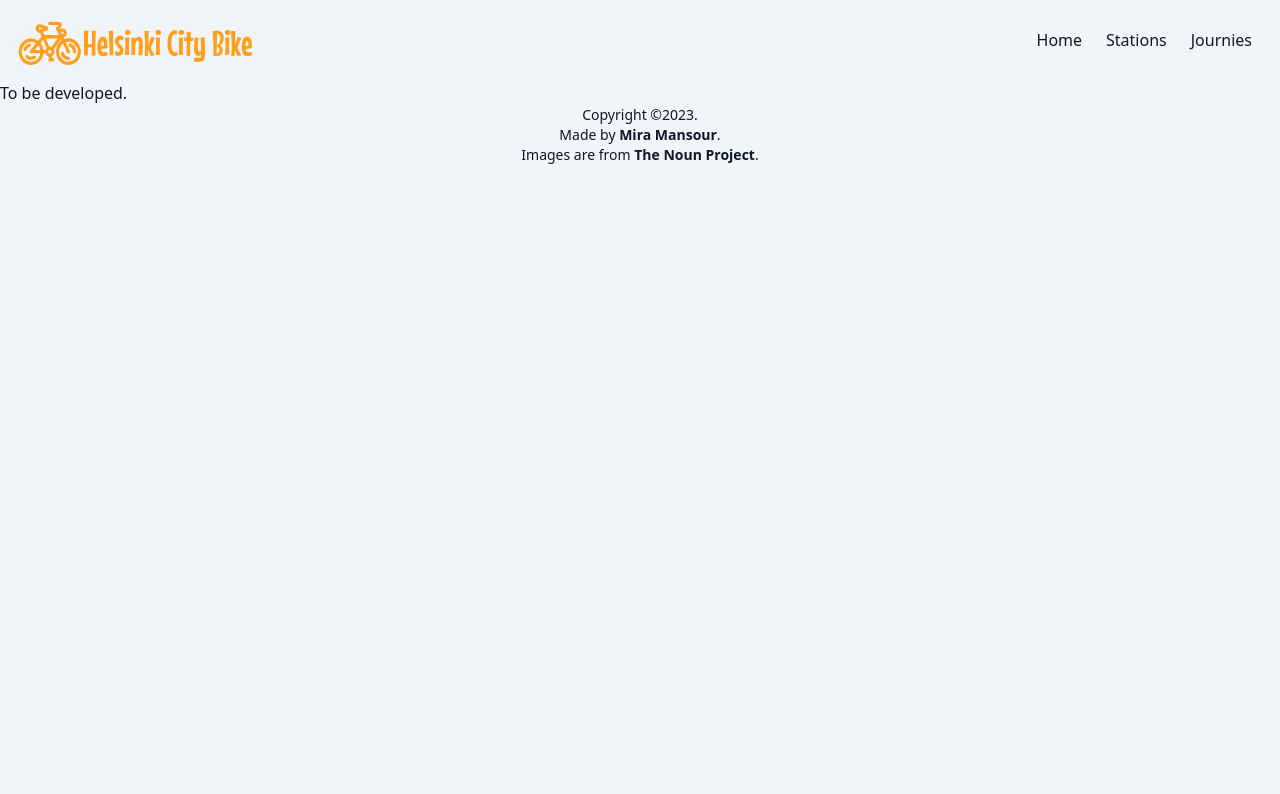
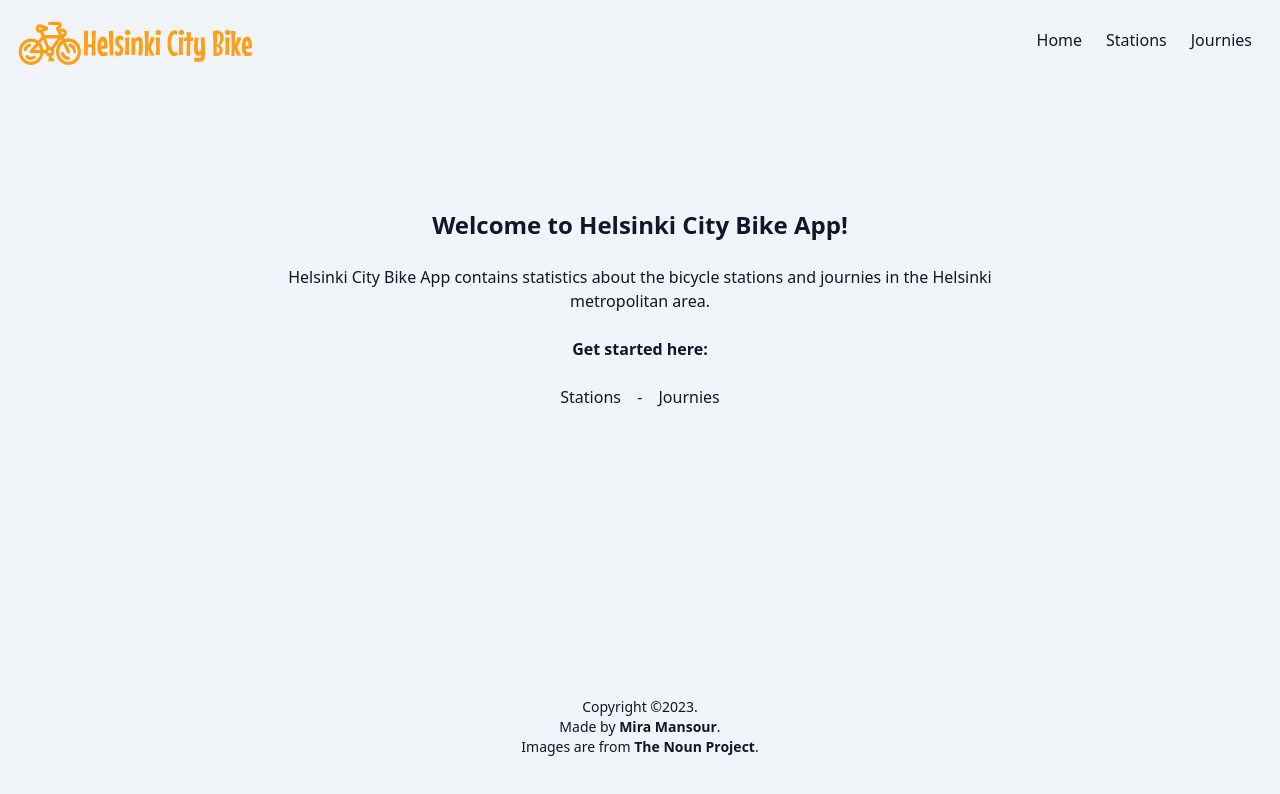
Before and after one commit to mimansour/Helsinki-City-Bike-App, a Next.js app: page / in a window 1280 px wide. Shown: the top 794 px of the page. Built offline with nearby package versions, Linux system fonts and the light colour scheme; a web font is replaced by a local one.

Commit message:
feat: add initial home page content

```diff
--- a/pages/index.tsx
+++ b/pages/index.tsx
@@ -1,19 +1,28 @@
-import Head from 'next/head'
+import Link from 'next/link'
 
 export default function Home() {
+  const linkStyle = 'px-3 hover:text-amber-500'
+
   return (
     <>
-      <Head>
-        <title>Helsinki City Bike App</title>
-        <meta
-          name="description"
-          content="Helsinki City Bike App to display usage statistics."
-        />
-        <meta name="viewport" content="width=device-width, initial-scale=1" />
-        <link rel="icon" href="/bike-icon.png" />
-      </Head>
-      <main>
-        <p>To be developed.</p>
+      <main className="pt-32 pb-72 flex flex-col justify-center items-center gap-y-6 text-center">
+        <h1 className="text-2xl font-bold">
+          Welcome to Helsinki City Bike App!
+        </h1>
+        <h3 className="w-3/5">
+          Helsinki City Bike App contains statistics about the bicycle stations
+          and journies in the Helsinki metropolitan area.
+        </h3>
+        <strong>Get started here:</strong>
+        <div>
+          <Link href="/stations" className={linkStyle}>
+            Stations
+          </Link>{' '}
+          -{' '}
+          <Link href="/journies" className={linkStyle}>
+            Journies
+          </Link>
+        </div>
       </main>
     </>
   )
```
